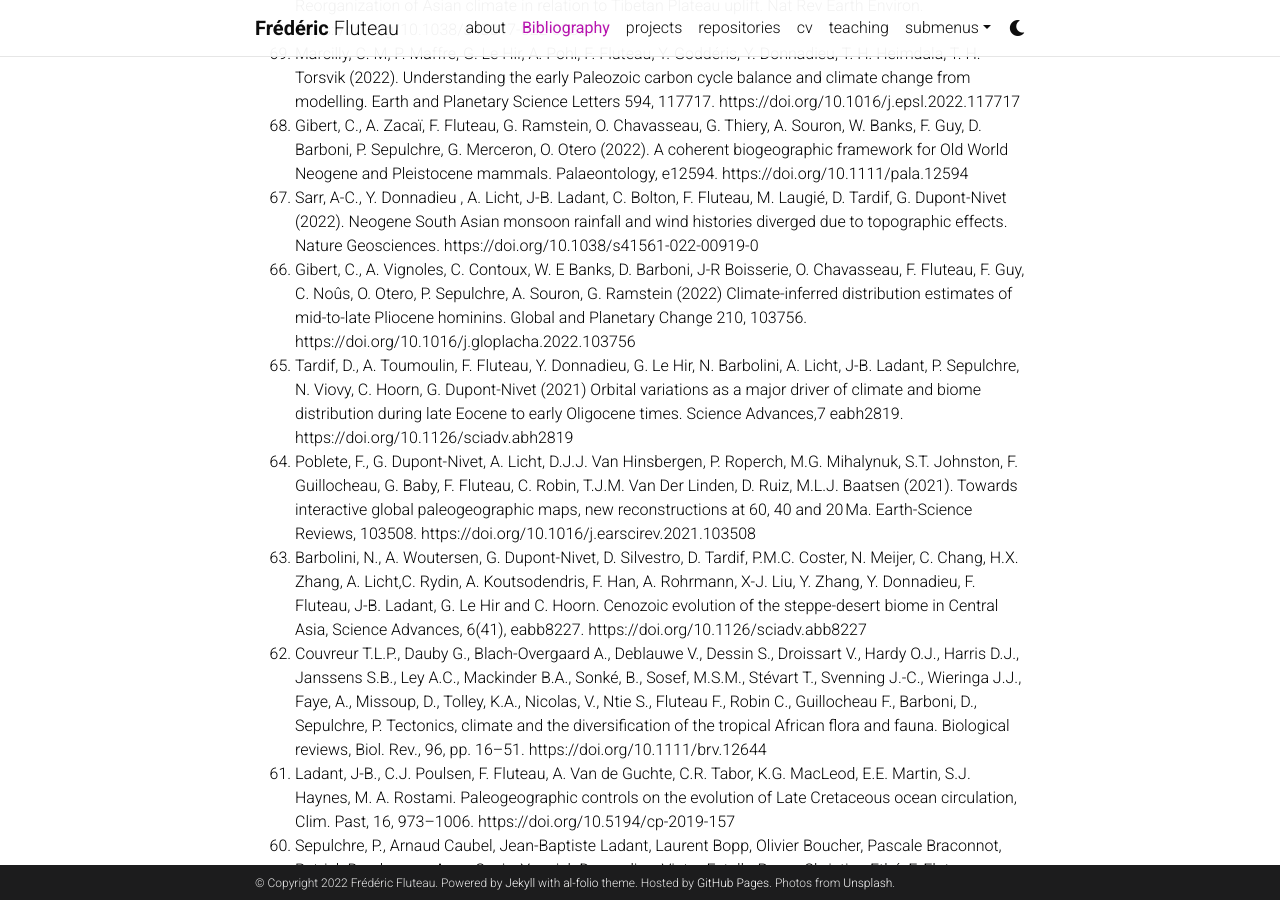
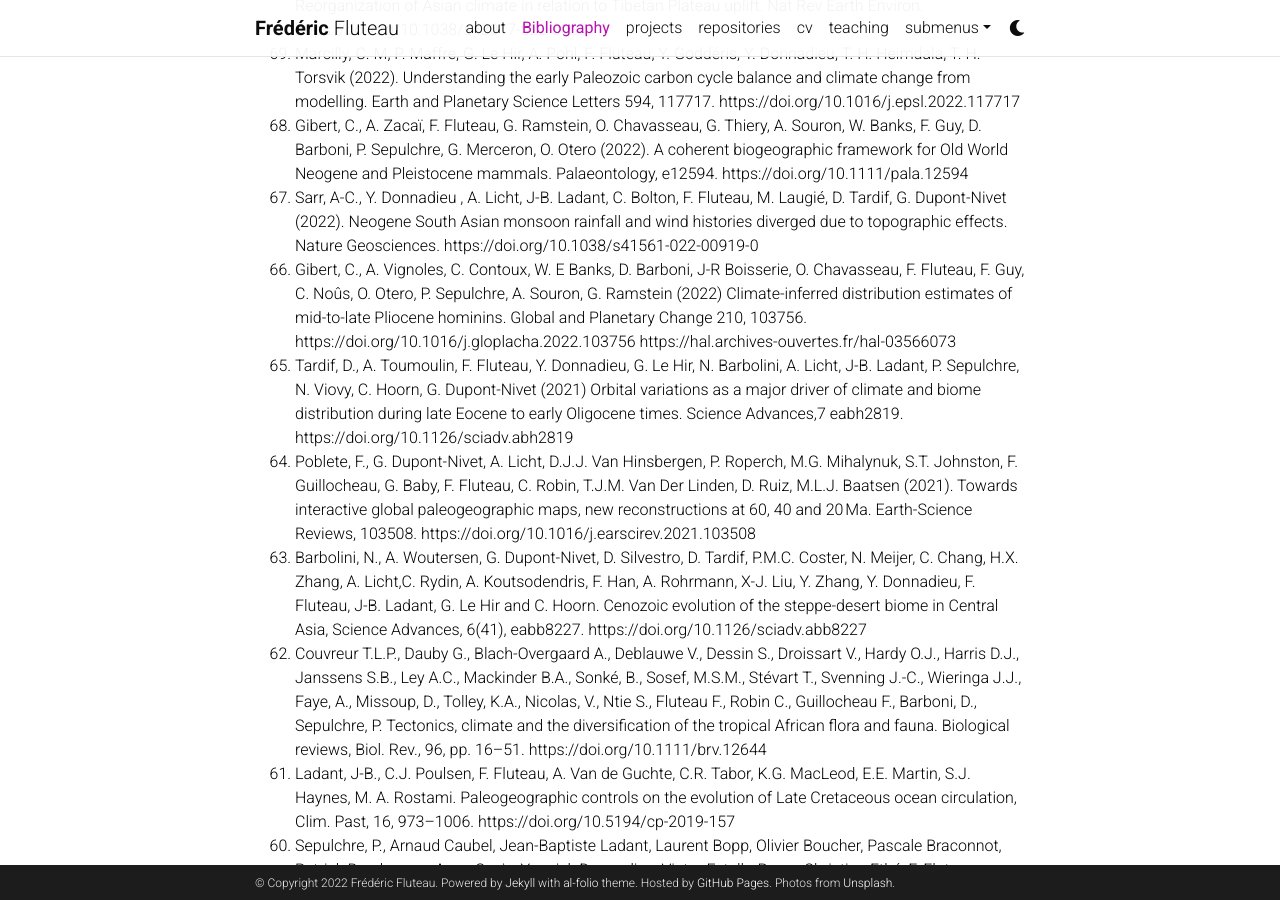
Before and after one commit to fredflut/fredflut.github.io, a Jekyll site: the page built from _pages/publications.md, in a window 1280 px wide and 900 px high, scrolled down 334 px. Built offline with Jekyll 4.4.1, drawn with Linux system fonts in a browser that asks for light colours; comment, search, counter and statistics services are not loaded; a style sheet for code colours, icons or effects is not loaded; some of the changed lines change nothing that is shown.

Commit message:
Update publications.md

```diff
--- a/_pages/publications.md
+++ b/_pages/publications.md
@@ -41,7 +41,7 @@ https://doi.org/10.1038/s41561-022-00919-0 </li>
 
 <li> Gibert, C., A. Vignoles, C. Contoux, W. E Banks, D. Barboni, J-R Boisserie, O. Chavasseau, F. Fluteau, F. Guy, C. Noûs, O. Otero, P. Sepulchre, A. Souron, G. Ramstein (2022) Climate-inferred distribution estimates of mid-to-late Pliocene hominins. Global and Planetary Change 210, 103756.
 
-https://doi.org/10.1016/j.gloplacha.2022.103756 </li>
+https://doi.org/10.1016/j.gloplacha.2022.103756    https://hal.archives-ouvertes.fr/hal-03566073 </li>
 
 
 
```
